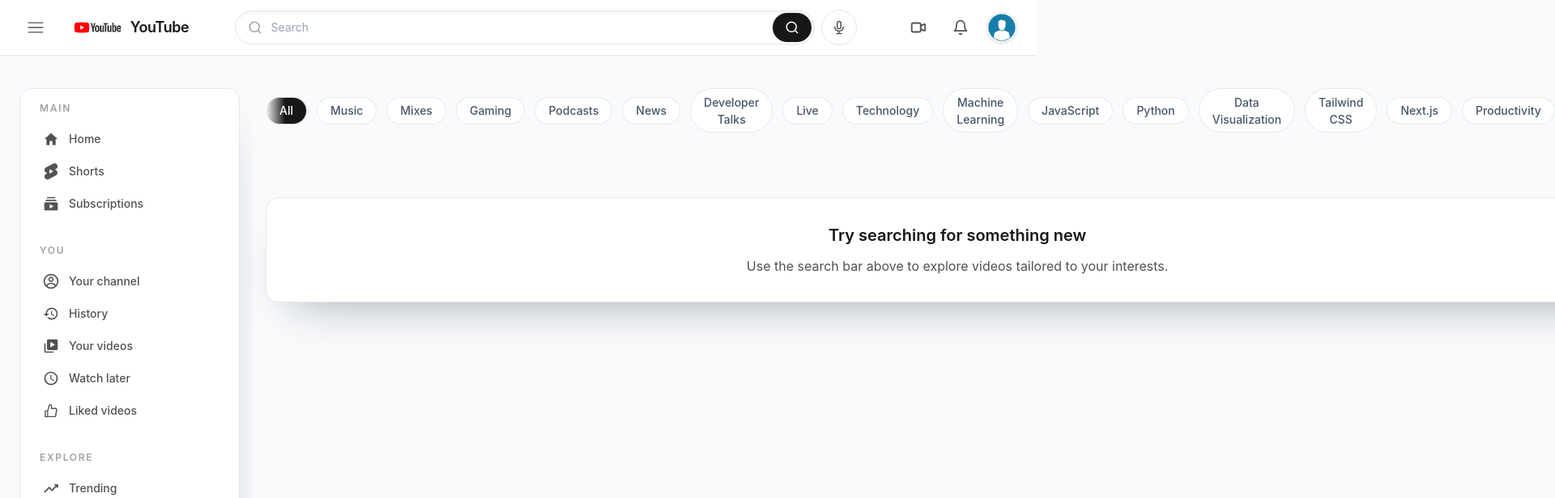
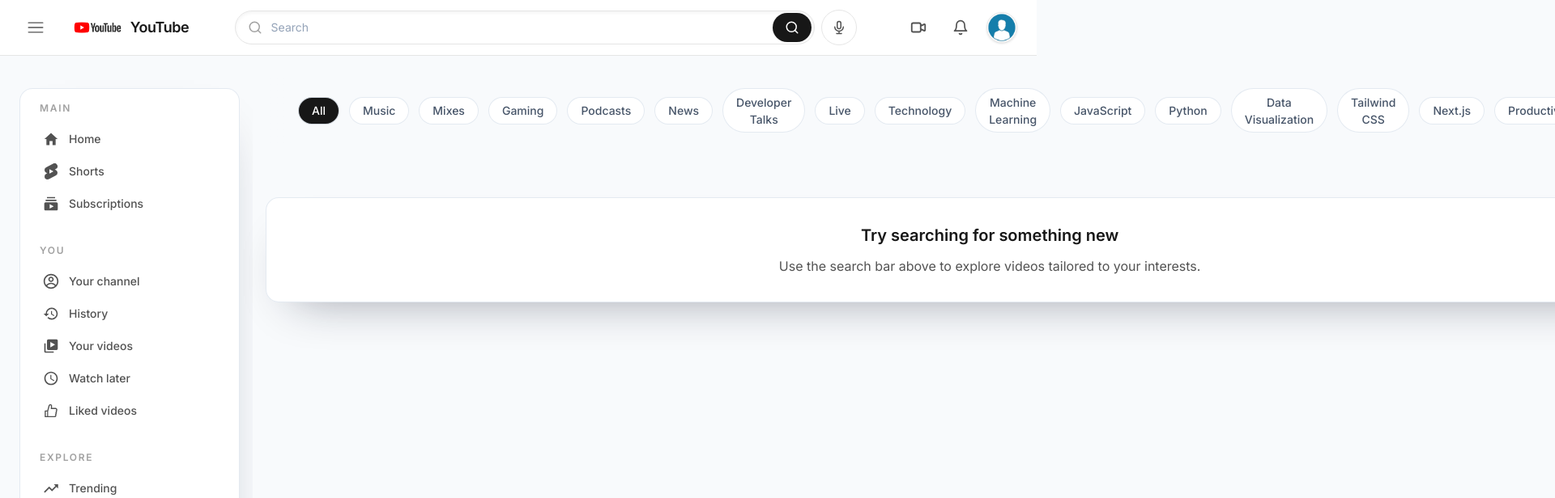
Before and after one commit to ZAHIRULCODER/youtube_clone, a React (Vite) app: page /results in a window 1280 px wide. Shown: the top 616 px of the page at 81% size, 1920 px wide, since content can reach past the window. Built offline with nearby package versions, Linux system fonts and the light colour scheme.

Commit message:
feat: enhance Button component with active state and click handling

```diff
--- a/src/components/ButtonList.jsx
+++ b/src/components/ButtonList.jsx
@@ -1,10 +1,17 @@
-function Button({ name }) {
+import { useState } from "react";
+
+function Button({ name, isActive, onClick }) {
+   const base = "chip transition-all duration-200";
+   const active = isActive
+      ? "bg-neutral-900 text-white shadow-elevated"
+      : "hover:bg-neutral-100";
+
    return (
       <button
          type="button"
-         className={`chip ${
-            name === "All" ? "bg-neutral-900 text-white shadow-elevated" : ""
-         }`}
+         aria-pressed={isActive}
+         onClick={onClick}
+         className={`${base} ${active}`}
       >
          {name}
       </button>
@@ -12,6 +19,7 @@ function Button({ name }) {
 }
 
 export function ButtonList() {
+   const [activeFilter, setActiveFilter] = useState("All");
    const listOfButtons = [
       "All",
       "Music",
@@ -33,14 +41,19 @@ export function ButtonList() {
    ];
 
    return (
-      <div className="relative">
-         <div className="pointer-events-none absolute inset-y-0 left-0 w-6 bg-gradient-to-r from-[#f8fafc] to-transparent" />
-         <nav className="no-scrollbar flex items-center gap-3 overflow-x-auto px-3 py-4 sm:px-0">
+      <div className="relative isolate overflow-hidden">
+         <div className="pointer-events-none absolute inset-y-0 left-0 w-10 bg-gradient-to-r from-[#f8fafc] via-[#f8fafc]/80 to-transparent" />
+         <nav className="no-scrollbar flex items-center gap-3 overflow-x-auto px-10 py-4">
             {listOfButtons.map((button) => (
-               <Button key={button} name={button} />
+               <Button
+                  key={button}
+                  name={button}
+                  isActive={button === activeFilter}
+                  onClick={() => setActiveFilter(button)}
+               />
             ))}
          </nav>
-         <div className="pointer-events-none absolute inset-y-0 right-0 w-6 bg-gradient-to-l from-[#f8fafc] to-transparent" />
+         <div className="pointer-events-none absolute inset-y-0 right-0 w-10 bg-gradient-to-l from-[#f8fafc] via-[#f8fafc]/80 to-transparent" />
       </div>
    );
 }
--- a/src/index.css
+++ b/src/index.css
@@ -1,5 +1,6 @@
+@import url("https://fonts.googleapis.com/css2?family=Inter:wght@400;500;600;700;800&display=swap");
 @import "tailwindcss";
-@import url("https://fonts.googleapis.com/css2?family=Inter:wght@400;500;600;700;800&display=swap");
+
 
 @layer base {
    :root {
```
